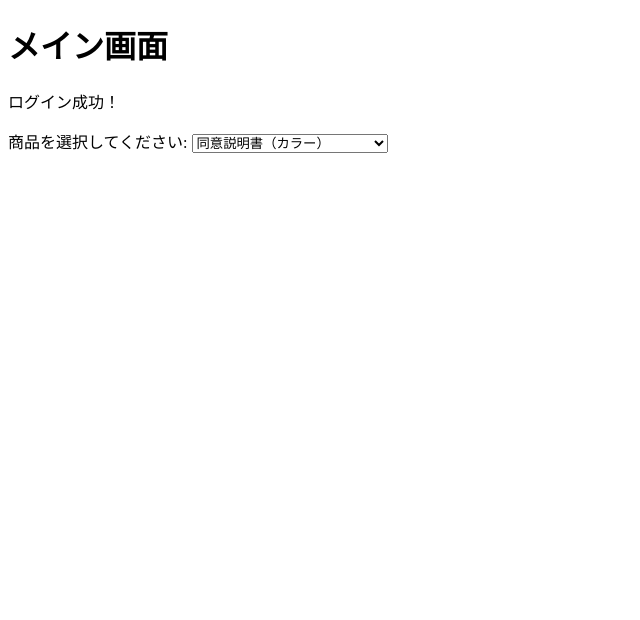
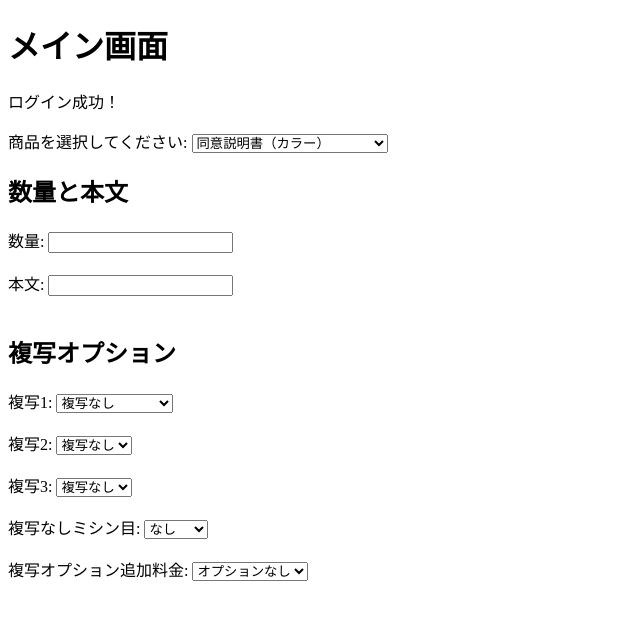
Before and after one commit to fujisawaxxxx/FiveRings, a Django app: page /accounts/main/ in a window 1280 px wide. Shown: the top 620 px of the page, without its empty margins (0-640 px from the left). Run offline with Django 5.2, Linux system fonts and the light colour scheme; a user stored in the database is signed in.

Commit message:
メイン画面のhtml＋jsの設計

```diff
--- a/accounts/templates/accounts/main.html
+++ b/accounts/templates/accounts/main.html
@@ -3,14 +3,51 @@
 <head>
     <meta charset="UTF-8">
     <title>メイン画面</title>
+    <script>
+        function toggleCopyOptions() {
+            // 商品プルダウンメニューで選択された値を取得
+            var selectedProduct = document.getElementById("document-type").value;
+
+            // 複写オプションの要素を取得
+            var copyOptions = document.getElementById("copy-options");
+
+            // 「同意説明書（カラー）」か「同意説明書（モノクロ）」が選ばれた場合は表示、他の場合は非表示
+            if (selectedProduct === "consent-color" || selectedProduct === "consent-monochrome") {
+                copyOptions.style.display = "block";  // 表示
+            } else {
+                copyOptions.style.display = "none";   // 非表示
+            }
+
+            // フォームをリセット
+            resetForm();
+        }
+
+        function resetForm() {
+            // 数量と本文の入力をリセット
+            document.getElementById("quantity").value = "";  // 数量
+            document.getElementById("content").value = "";   // 本文
+
+            // 複写オプションのプルダウンメニューをすべてリセット
+            document.getElementById("copy-option1").selectedIndex = 0;
+            document.getElementById("copy-option2").selectedIndex = 0;
+            document.getElementById("copy-option3").selectedIndex = 0;
+            document.getElementById("copy-option4").selectedIndex = 0;
+            document.getElementById("copy-option5").selectedIndex = 0;
+        }
+
+        // ページが読み込まれたときに、複写オプションの表示を初期化
+        window.onload = function() {
+            toggleCopyOptions();
+        };
+    </script>
 </head>
 <body>
     <h1>メイン画面</h1>
     <p>ログイン成功！</p>
 
-    <!-- プルダウンメニューの追加 -->
+    <!-- 商品を選択するプルダウンメニュー -->
     <label for="document-type">商品を選択してください:</label>
-    <select id="document-type" name="document_type">
+    <select id="document-type" name="document_type" onchange="toggleCopyOptions()">
         <option value="consent-color">同意説明書（カラー）</option>
         <option value="consent-monochrome">同意説明書（モノクロ）</option>
         <option value="case-card">ケースカード（症例報告書）</option>
@@ -18,5 +55,68 @@
         <option value="medication-diary">服薬日誌</option>
     </select>
 
+    <!-- 数量と本文の入力フォーム -->
+    <h2>数量と本文</h2>
+    <label for="quantity">数量:</label>
+    <input type="number" id="quantity" name="quantity" min="1" step="1" required><br><br>
+
+    <label for="content">本文:</label>
+    <input type="number" id="content" name="content" required><br><br>
+
+    <!-- 複写オプションのプルダウンメニュー 5つ -->
+    <div id="copy-options">
+        <h2>複写オプション</h2>
+
+        <!-- 複写1 -->
+        <label for="copy-option1">複写1:</label>
+        <select id="copy-option1" name="copy_option1">
+            <option value="option1-0">複写なし</option>
+            <option value="option1-1">2枚4頁</option>
+            <option value="option1-2">3枚6頁（基本）</option>
+            <option value="option1-3">4枚8頁</option>
+            <option value="option1-4">5枚10頁</option>
+        </select><br><br>
+
+        <!-- 複写2 -->
+        <label for="copy-option2">複写2:</label>
+        <select id="copy-option2" name="copy_option2">
+            <option value="option2-0">複写なし</option>
+            <option value="option2-1">2枚4頁</option>
+            <option value="option2-2">3枚6頁</option>
+            <option value="option2-3">4枚8頁</option>
+            <option value="option2-4">5枚10頁</option>
+        </select><br><br>
+
+        <!-- 複写3 -->
+        <label for="copy-option3">複写3:</label>
+        <select id="copy-option3" name="copy_option3">
+            <option value="option3-0">複写なし</option>
+            <option value="option3-1">2枚4頁</option>
+            <option value="option3-2">3枚6頁</option>
+            <option value="option3-3">4枚8頁</option>
+            <option value="option3-4">5枚10頁</option>
+        </select><br><br>
+
+        <!-- 複写なしミシン目 -->
+        <label for="copy-option4">複写なしミシン目:</label>
+        <select id="copy-option4" name="copy_option4">
+            <option value="option4-0">なし</option>
+            <option value="option4-1">1枚2頁</option>
+            <option value="option4-2">2枚4頁</option>
+            <option value="option4-3">3枚6頁</option>
+        </select><br><br>
+
+        <!-- 複写オプション追加料金 -->
+        <label for="copy-option5">複写オプション追加料金:</label>
+        <select id="copy-option5" name="copy_option5">
+            <option value="option6-0">オプションなし</option>
+            <option value="option6-1">複写なし</option>
+            <option value="option6-2">カラー3枚複写</option>
+            <option value="option6-3">カラー2枚複写</option>
+            <option value="option6-4">両面3枚複写</option>
+            <option value="option6-4">両面2枚複写</option>
+        </select><br><br>
+    </div>
+
 </body>
 </html>
```
Also changed, not shown: db.sqlite3.
